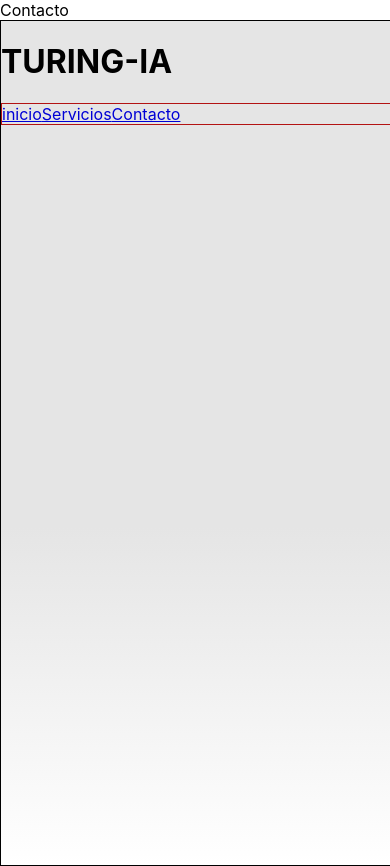
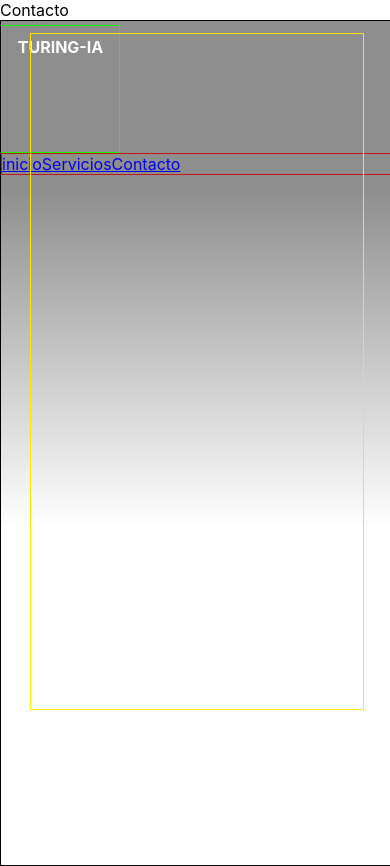
Before and after one commit to MarcoAlayn/Turing-IA-Web-Site, a React (Create React App) app in the folder client/: page /contacto in a window 390 px wide. Built offline with nearby package versions, Linux system fonts and the light colour scheme.

Commit message:
brand text responsive

```diff
--- a/client/src/App.css
+++ b/client/src/App.css
@@ -1,38 +1,3 @@
-.App {
-  text-align: center;
+body {
+  background:white;
 }
-
-.App-logo {
-  height: 40vmin;
-  pointer-events: none;
-}
-
-@media (prefers-reduced-motion: no-preference) {
-  .App-logo {
-    animation: App-logo-spin infinite 20s linear;
-  }
-}
-
-.App-header {
-  background-color: #282c34;
-  min-height: 100vh;
-  display: flex;
-  flex-direction: column;
-  align-items: center;
-  justify-content: center;
-  font-size: calc(10px + 2vmin);
-  color: white;
-}
-
-.App-link {
-  color: #61dafb;
-}
-
-@keyframes App-logo-spin {
-  from {
-    transform: rotate(0deg);
-  }
-  to {
-    transform: rotate(360deg);
-  }
-}
--- /dev/null
+++ b/client/src/components/Brand/brand.css
@@ -0,0 +1,17 @@
+.brandContainer{
+    border: 1px solid rgb(9, 255, 0);
+    width: 30%;
+    height: 15%;
+    text-align: center;
+margin-top: 1%;
+}
+
+.brandText{
+    color:white;
+}
+
+@media only screen and (max-width:900px){
+    .brandText{
+        font-size: medium;
+    }
+}
--- a/client/src/components/Brand/index.js
+++ b/client/src/components/Brand/index.js
@@ -1,7 +1,12 @@
 import React from "react";
+import "./brand.css";
 
 function Brand() {
-  return <h1>TURING-IA</h1>;
+  return (
+    <text className="brandContainer">
+      <h1 className="brandText">TURING-IA</h1>
+    </text>
+  );
 }
 
 export default Brand;
--- a/client/src/components/Header/header.css
+++ b/client/src/components/Header/header.css
@@ -2,7 +2,8 @@
     border: 1px solid black;
     width: 100%;
     height: 100vh;
-
+    display: flex;
+    flex-direction: column;
 }
 
 video {
@@ -12,13 +13,23 @@ video {
     position: absolute;
     top: 0;
     left: 0;
-    z-index: -1;
-
+    z-index: -2;
   }
 
   .overlay{
     width: 100%;
     height: 100vh;
     position: absolute;
-    background: linear-gradient( rgba(0, 0, 0, 0.103) 60%,white)
+    background: linear-gradient( rgba(0, 0, 0, 0.445) 20%,transparent, rgb(255, 255, 255) 100%);
+    z-index: -1;
   }
+
+  .regla{
+    border: 1px solid rgb(255, 230, 0);
+    margin-left: 7.5%;
+    margin-top: 3%;
+    width: 85%;
+    height: 80%;
+
+    position: absolute;
+}
--- a/client/src/components/Header/index.js
+++ b/client/src/components/Header/index.js
@@ -8,8 +8,9 @@ function Header({ video }) {
   return (
     <header className="headerContainer">
       <div className="overlay"></div>
+      <div className="regla"></div>
       <video src={video} autoPlay muted loop />
-      <Brand />
+      <Brand className="brandName" />
       <Navbar />
     </header>
   );
```
